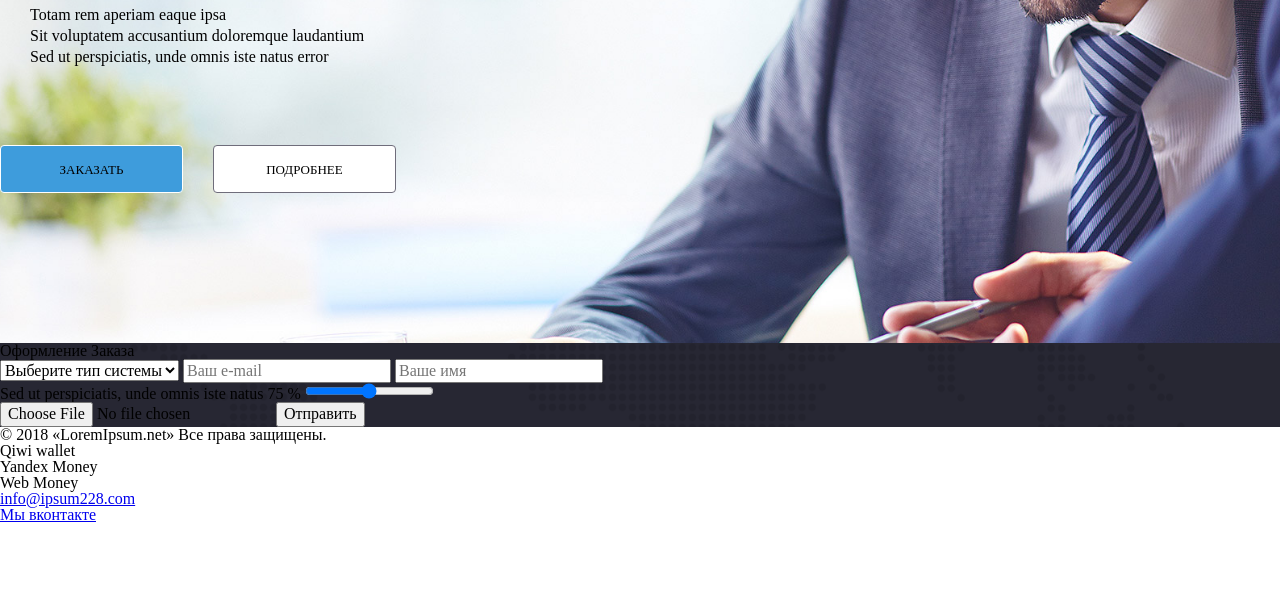
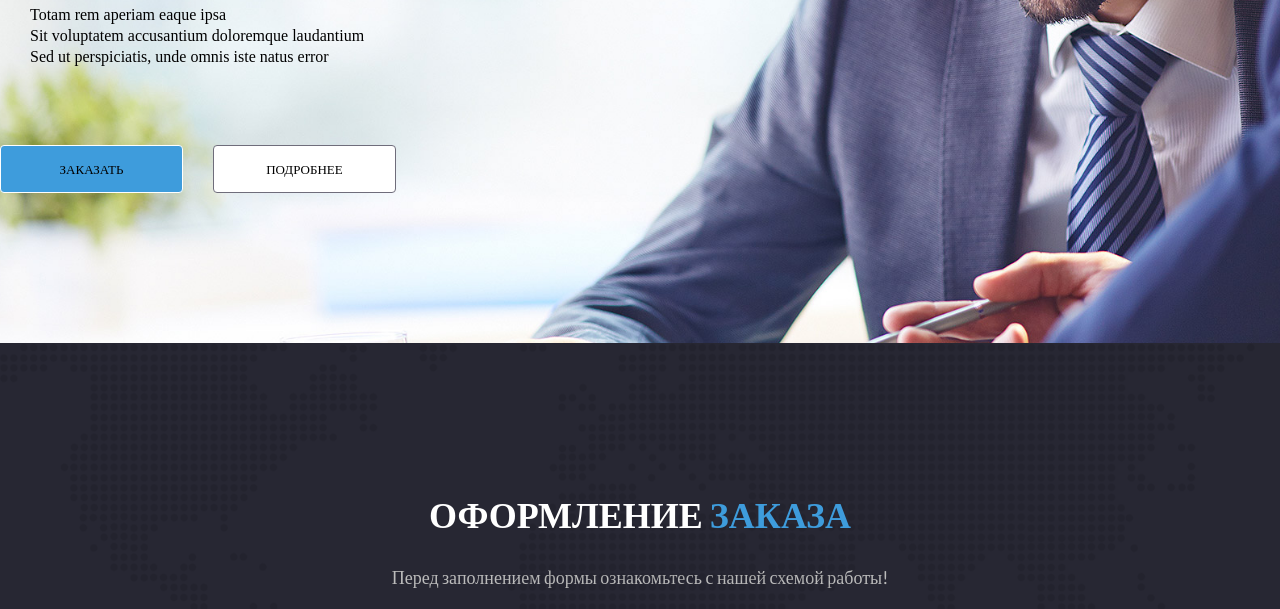
Before and after one commit to SirJon/employcity, a website built with Vite: page index.html in a window 1280 px wide. Shown: the part 343-952 px from the top of the page. Before the commit the page ends 866 px from the top, so only its background shows below. Built offline with nearby package versions, Linux system fonts and the light colour scheme.

Commit message:
order components css

```diff
--- a/index.html
+++ b/index.html
@@ -52,7 +52,11 @@
       <img class="info__background" src="./src/image/info.webp" alt="background">
     </article>
     <article class="order">
-      <h2 class="order__title">Оформление Заказа</h2>
+      <h2 class="order__title">
+        <span>Оформление</span>
+        <span class="color--blue-light">Заказа</span>
+      </h2>
+      <span class="order__description">Перед заполнением формы ознакомьтесь с нашей схемой работы!</span>
       <ul class="order__list">
         <li class="order__item">
           <!-- <svg></svg> -->
--- a/src/style/abstracts/_mixin.scss
+++ b/src/style/abstracts/_mixin.scss
@@ -42,6 +42,23 @@
   text-transform: uppercase;
 }
 
+@mixin font-titleX1 {
+  font-family: 'Lato';
+  font-style: normal;
+  font-weight: 800;
+  font-size: 36px;
+  line-height: 43px;
+  text-transform: uppercase;
+}
+
+@mixin font-description {
+  font-family: 'Lato';
+  font-style: normal;
+  font-weight: 400;
+  font-size: 18px;
+  line-height: 22px;
+}
+
 @mixin content-up {
   position: relative;
   z-index: 2;
--- a/src/style/abstracts/_variables.scss
+++ b/src/style/abstracts/_variables.scss
@@ -4,3 +4,4 @@ $blue-dark: #42A9ED;
 $blue-standart: #43ABF0;
 $blue-light: #3E9CDC;
 $grey: #6F6D7B;
+$grey-light: #BBBBBB;
--- a/src/style/components/_order.scss
+++ b/src/style/components/_order.scss
@@ -1,10 +1,23 @@
 .order{
   position: relative;
   background: rgba($color: $background-dark, $alpha: 0.9);
+  display: flex;
+  flex-direction: column;
+  align-items: center;
+  padding: 150px 0;
+  color: $white;
 }
 
 .order__title {
   @include content-up;
+  @include font-titleX1;
+  margin-bottom: 30px;
+}
+
+.order__description{
+  @include font-description;
+  color: $grey-light;
+  margin-bottom: 80px;
 }
 
 .order__list{
```
Also changed, not shown: style.css (deleted).
